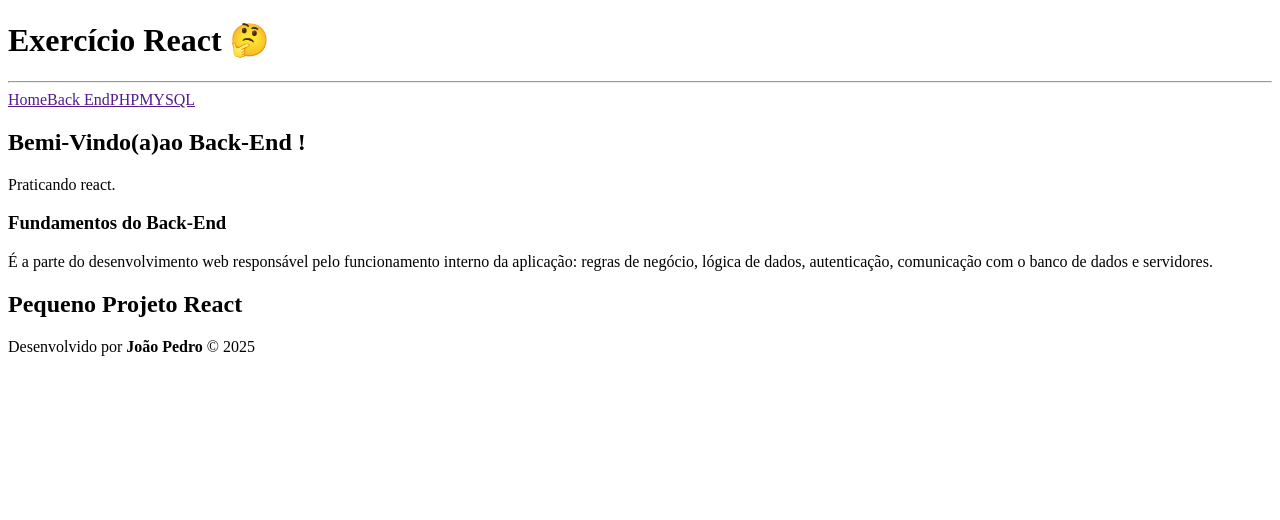
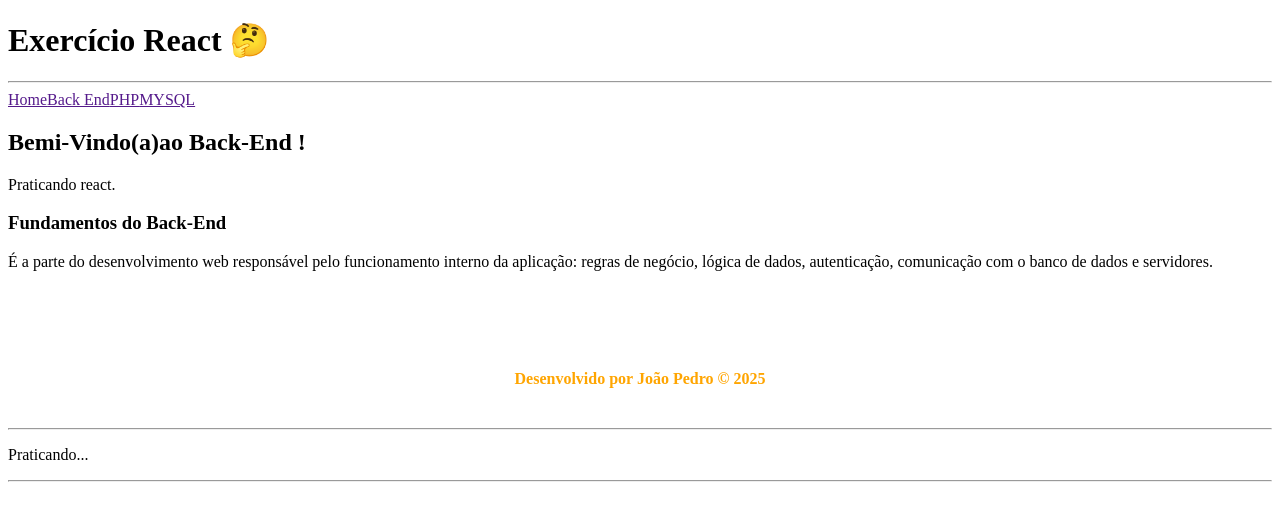
Before and after one commit to joaopedro-style/exercicio-react, a React (Vite) app: page / in a window 1280 px wide. Shown: the top 520 px of the page. Built offline with nearby package versions, Linux system fonts and the light colour scheme.

Commit message:
Aplica css

```diff
--- a/src/components/Rodape.tsx
+++ b/src/components/Rodape.tsx
@@ -1,10 +1,24 @@
+import type { CSSProperties } from "react";
+
+const estilosRodape: CSSProperties = {
+  backgroundClip: "#333",
+  color: "white",
+  textAlign: "center",
+  padding: "1rem",
+};
+
 export default function Rodape() {
   return (
-    <footer>
-      <h2>Pequeno Projeto React</h2>
-      <p>
-        Desenvolvido por <b>João Pedro</b> &copy; 2025
-      </p>
-    </footer>
+    <>
+      <footer style={estilosRodape}>
+        <h2>Pequeno Projeto React</h2>
+        <p style={{ color: "orange", fontWeight: "bold" }}>
+          Desenvolvido por <b>João Pedro</b> &copy; 2025
+        </p>
+      </footer>
+      <hr />
+      <p className="outro-texto">Praticando...</p>
+      <hr />
+    </>
   );
 }
--- /dev/null
+++ b/src/global.css
@@ -0,0 +1,27 @@
+*,
+*::after,
+*::before {
+  box-sizing: border-box;
+}
+
+body,
+h1,
+h2,
+h3,
+p {
+  margin: 0;
+  padding: 0;
+}
+
+body {
+  font-family: Arial, Sans-Serif;
+  background-color: #f3f3f3;
+}
+
+footer p {
+  font-family: Cambria, serif;
+}
+
+.outro-texto {
+  text-transform: uppercase;
+}
```
